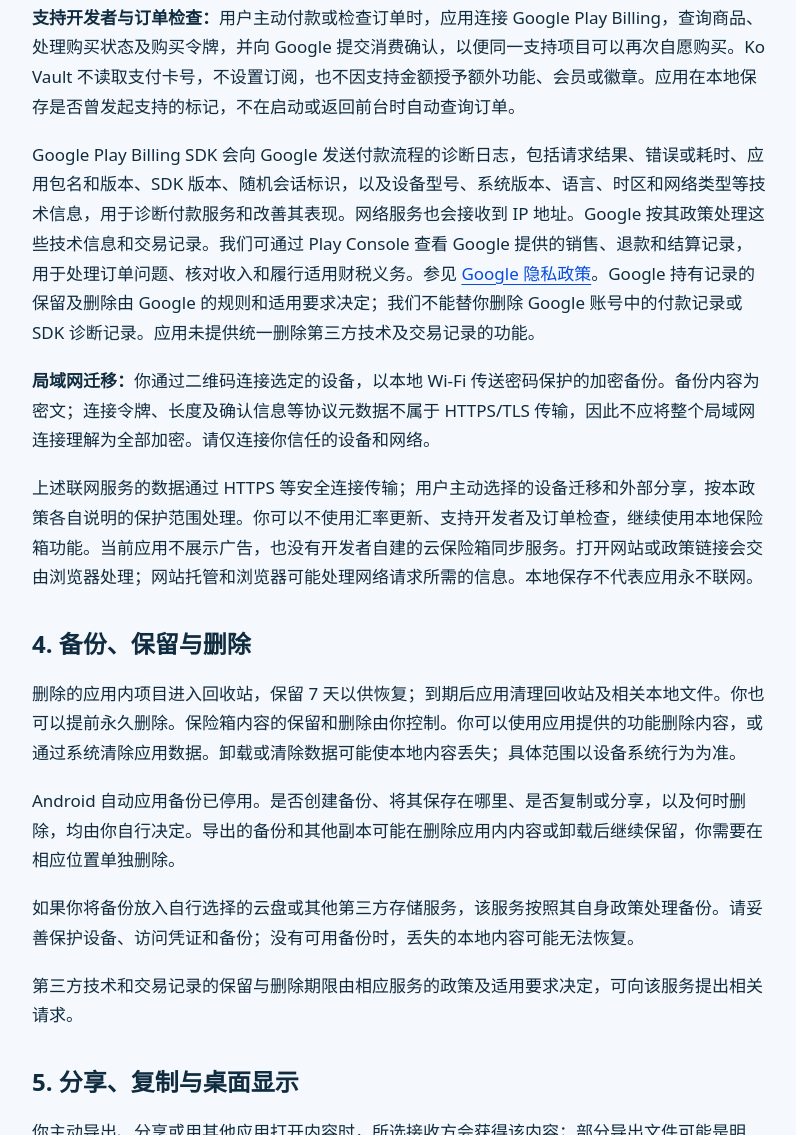
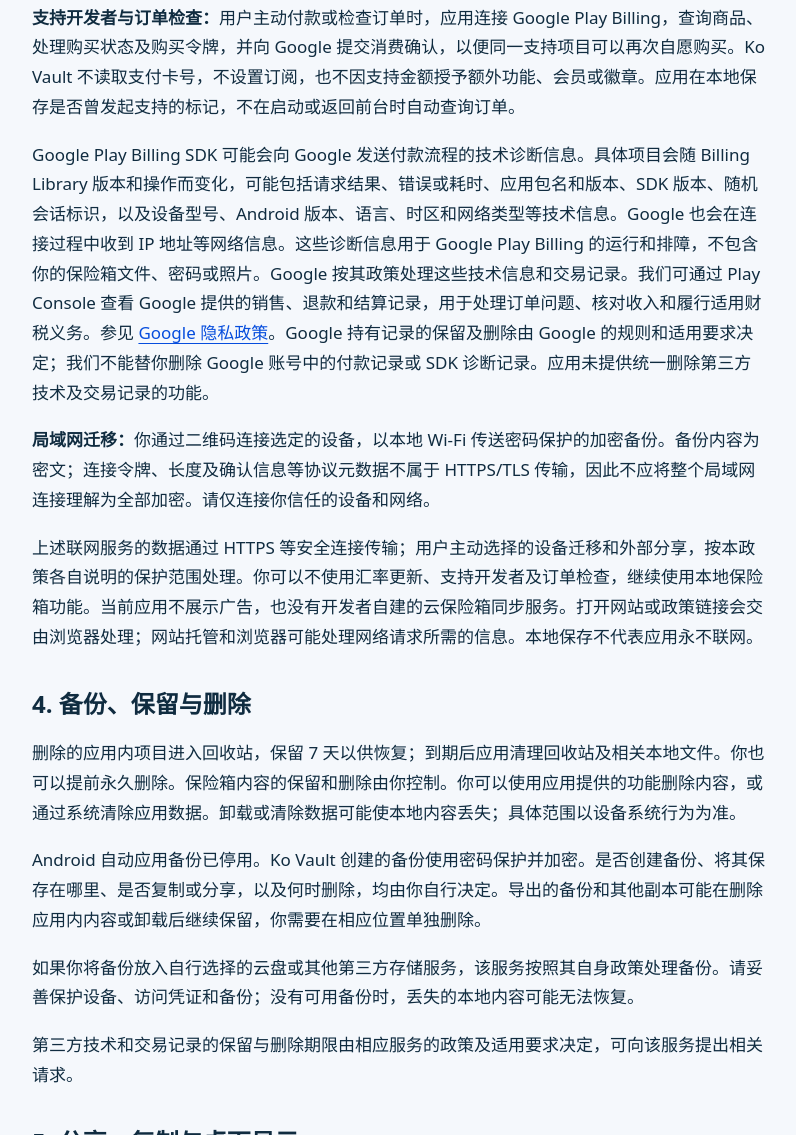
Before and after one commit to chiditw-ops/yonyva-public, a plain HTML site: page kovault/privacy/index.html in a window 1280 px wide. Shown: the part 1438-2573 px from the top of the page, without its empty margins (241-1037 px from the left). Drawn offline with Linux system fonts and the light colour scheme.

Commit message:
Clarify Billing diagnostics and encrypted backup disclosure

```diff
--- a/kovault/privacy/index.html
+++ b/kovault/privacy/index.html
@@ -4,8 +4,8 @@
 <div class="note"><p><strong>核心说明：</strong>保险箱内容保存在你的设备本地。Ko Vault 没有云账号或服务器同步。你主动更新汇率、支持开发者或检查订单时，会连接对应第三方服务。本地 Wi-Fi 迁移会将加密备份发送到你选定的另一部设备。</p></div>
 <section><h2>1. 本地内容及其用途</h2><p>你在文件库、卡证夹、金库 / 记账、便签、密码库和相片夹中添加的文件、卡证字段与附件、账目、文字、账号密码资料及照片，用于实现你选择的本地保存、整理和查看功能。这些保险箱内容以加密形式保存在设备上的应用私有空间，不通过 Ko Vault 云账号或服务器进行同步。</p><p>Ko Vault 不提供云端保险箱账户，因此我们无法通过服务器副本替你找回本地保险箱内容。</p></section>
 <section><h2>2. PIN、权限与设备访问</h2><p>保险箱内容使用 AES-256-GCM 加密，密钥由 Android Keystore 保护。本地 PIN 是应用访问控制，并非保险箱内容的加密密钥。Ko Vault 使用本地 PIN 和可选的系统生物识别保护访问。生物识别由 Android 处理；应用不接收指纹或人脸模板。设备能力、系统设置及你授予的权限会影响相应功能。</p><p>导入文件或照片、保存备份时，你通过系统选择器选择内容或目标。相机用于扫描迁移二维码；附近 Wi-Fi 权限用于设备发现和连接，较旧 Android 版本可能要求位置权限以使用 Wi-Fi 功能。这些流程不用于建立你的地理位置记录。</p><p>文件库可保存你选择的 APK 文件。只有你主动打开 APK 时，应用才将该文件交给 Android 安装器；安装权限和最终确认由系统控制。Ko Vault 不静默安装应用，也不自行下载更新安装包。</p></section>
-<section><h2>3. 联网操作与第三方服务</h2><p><strong>手动汇率更新：</strong>默认通过 HTTPS 请求 ExchangeRate-API 的 <code>open.er-api.com</code> 服务；你也可以设置自己的 HTTPS 服务地址。请求不包含保险箱中的账目、密码、文件或照片。接收服务仍能接收到 IP 地址和请求信息，用于返回汇率、限流和防止滥用。默认服务说明按 IP 限流，触发的限流状态约在 20 分钟后结束；这并不代表所有服务日志都只保留 20 分钟。其其他保留和删除规则由该服务决定。参见 <a href="https://www.exchangerate-api.com/terms">ExchangeRate-API 服务与隐私条款</a>。使用自定义服务前，请自行了解该服务的隐私规则。</p><p><strong>支持开发者与订单检查：</strong>用户主动付款或检查订单时，应用连接 Google Play Billing，查询商品、处理购买状态及购买令牌，并向 Google 提交消费确认，以便同一支持项目可以再次自愿购买。Ko Vault 不读取支付卡号，不设置订阅，也不因支持金额授予额外功能、会员或徽章。应用在本地保存是否曾发起支持的标记，不在启动或返回前台时自动查询订单。</p><p>Google Play Billing SDK 会向 Google 发送付款流程的诊断日志，包括请求结果、错误或耗时、应用包名和版本、SDK 版本、随机会话标识，以及设备型号、系统版本、语言、时区和网络类型等技术信息，用于诊断付款服务和改善其表现。网络服务也会接收到 IP 地址。Google 按其政策处理这些技术信息和交易记录。我们可通过 Play Console 查看 Google 提供的销售、退款和结算记录，用于处理订单问题、核对收入和履行适用财税义务。参见 <a href="https://policies.google.com/privacy">Google 隐私政策</a>。Google 持有记录的保留及删除由 Google 的规则和适用要求决定；我们不能替你删除 Google 账号中的付款记录或 SDK 诊断记录。应用未提供统一删除第三方技术及交易记录的功能。</p><p><strong>局域网迁移：</strong>你通过二维码连接选定的设备，以本地 Wi-Fi 传送密码保护的加密备份。备份内容为密文；连接令牌、长度及确认信息等协议元数据不属于 HTTPS/TLS 传输，因此不应将整个局域网连接理解为全部加密。请仅连接你信任的设备和网络。</p><p>上述联网服务的数据通过 HTTPS 等安全连接传输；用户主动选择的设备迁移和外部分享，按本政策各自说明的保护范围处理。你可以不使用汇率更新、支持开发者及订单检查，继续使用本地保险箱功能。当前应用不展示广告，也没有开发者自建的云保险箱同步服务。打开网站或政策链接会交由浏览器处理；网站托管和浏览器可能处理网络请求所需的信息。本地保存不代表应用永不联网。</p></section>
-<section><h2>4. 备份、保留与删除</h2><p>删除的应用内项目进入回收站，保留 7 天以供恢复；到期后应用清理回收站及相关本地文件。你也可以提前永久删除。保险箱内容的保留和删除由你控制。你可以使用应用提供的功能删除内容，或通过系统清除应用数据。卸载或清除数据可能使本地内容丢失；具体范围以设备系统行为为准。</p><p>Android 自动应用备份已停用。是否创建备份、将其保存在哪里、是否复制或分享，以及何时删除，均由你自行决定。导出的备份和其他副本可能在删除应用内内容或卸载后继续保留，你需要在相应位置单独删除。</p><p>如果你将备份放入自行选择的云盘或其他第三方存储服务，该服务按照其自身政策处理备份。请妥善保护设备、访问凭证和备份；没有可用备份时，丢失的本地内容可能无法恢复。</p><p>第三方技术和交易记录的保留与删除期限由相应服务的政策及适用要求决定，可向该服务提出相关请求。</p></section>
+<section><h2>3. 联网操作与第三方服务</h2><p><strong>手动汇率更新：</strong>默认通过 HTTPS 请求 ExchangeRate-API 的 <code>open.er-api.com</code> 服务；你也可以设置自己的 HTTPS 服务地址。请求不包含保险箱中的账目、密码、文件或照片。接收服务仍能接收到 IP 地址和请求信息，用于返回汇率、限流和防止滥用。默认服务说明按 IP 限流，触发的限流状态约在 20 分钟后结束；这并不代表所有服务日志都只保留 20 分钟。其其他保留和删除规则由该服务决定。参见 <a href="https://www.exchangerate-api.com/terms">ExchangeRate-API 服务与隐私条款</a>。使用自定义服务前，请自行了解该服务的隐私规则。</p><p><strong>支持开发者与订单检查：</strong>用户主动付款或检查订单时，应用连接 Google Play Billing，查询商品、处理购买状态及购买令牌，并向 Google 提交消费确认，以便同一支持项目可以再次自愿购买。Ko Vault 不读取支付卡号，不设置订阅，也不因支持金额授予额外功能、会员或徽章。应用在本地保存是否曾发起支持的标记，不在启动或返回前台时自动查询订单。</p><p>Google Play Billing SDK 可能会向 Google 发送付款流程的技术诊断信息。具体项目会随 Billing Library 版本和操作而变化，可能包括请求结果、错误或耗时、应用包名和版本、SDK 版本、随机会话标识，以及设备型号、Android 版本、语言、时区和网络类型等技术信息。Google 也会在连接过程中收到 IP 地址等网络信息。这些诊断信息用于 Google Play Billing 的运行和排障，不包含你的保险箱文件、密码或照片。Google 按其政策处理这些技术信息和交易记录。我们可通过 Play Console 查看 Google 提供的销售、退款和结算记录，用于处理订单问题、核对收入和履行适用财税义务。参见 <a href="https://policies.google.com/privacy">Google 隐私政策</a>。Google 持有记录的保留及删除由 Google 的规则和适用要求决定；我们不能替你删除 Google 账号中的付款记录或 SDK 诊断记录。应用未提供统一删除第三方技术及交易记录的功能。</p><p><strong>局域网迁移：</strong>你通过二维码连接选定的设备，以本地 Wi-Fi 传送密码保护的加密备份。备份内容为密文；连接令牌、长度及确认信息等协议元数据不属于 HTTPS/TLS 传输，因此不应将整个局域网连接理解为全部加密。请仅连接你信任的设备和网络。</p><p>上述联网服务的数据通过 HTTPS 等安全连接传输；用户主动选择的设备迁移和外部分享，按本政策各自说明的保护范围处理。你可以不使用汇率更新、支持开发者及订单检查，继续使用本地保险箱功能。当前应用不展示广告，也没有开发者自建的云保险箱同步服务。打开网站或政策链接会交由浏览器处理；网站托管和浏览器可能处理网络请求所需的信息。本地保存不代表应用永不联网。</p></section>
+<section><h2>4. 备份、保留与删除</h2><p>删除的应用内项目进入回收站，保留 7 天以供恢复；到期后应用清理回收站及相关本地文件。你也可以提前永久删除。保险箱内容的保留和删除由你控制。你可以使用应用提供的功能删除内容，或通过系统清除应用数据。卸载或清除数据可能使本地内容丢失；具体范围以设备系统行为为准。</p><p>Android 自动应用备份已停用。Ko Vault 创建的备份使用密码保护并加密。是否创建备份、将其保存在哪里、是否复制或分享，以及何时删除，均由你自行决定。导出的备份和其他副本可能在删除应用内内容或卸载后继续保留，你需要在相应位置单独删除。</p><p>如果你将备份放入自行选择的云盘或其他第三方存储服务，该服务按照其自身政策处理备份。请妥善保护设备、访问凭证和备份；没有可用备份时，丢失的本地内容可能无法恢复。</p><p>第三方技术和交易记录的保留与删除期限由相应服务的政策及适用要求决定，可向该服务提出相关请求。</p></section>
 <section><h2>5. 分享、复制与桌面显示</h2><p>你主动导出、分享或用其他应用打开内容时，所选接收方会获得该内容；部分导出文件可能是明文。复制到剪贴板、显示在桌面小工具中的内容也可能在保险箱保护范围之外被访问。第三方应用、云盘或收件人按照自己的规则处理收到的内容，请在分享前确认对象和内容。</p></section><section><h2>6. 联系我们时提供的信息</h2><p>如果你发送邮件咨询，我们会收到你的邮箱地址、邮件内容及你主动提供的附件，并使用这些信息处理和回复你的请求。请勿在邮件中发送保险箱 PIN、账号密码或不必要的私密文件。邮件服务提供方可能按其政策处理邮件传输与存储所需的数据。</p><p>你可以通过下方邮箱提出与我们收到的信息有关的查询或删除请求。对于只保存在你设备上的保险箱内容，请在设备上自行管理。</p></section>
 <section><h2>7. 政策更新</h2><p>如应用功能或数据处理方式发生变化，我们会更新本页面及“最后更新”日期。请在使用相关功能时查看适用的最新说明。</p></section>
 <section><h2>8. 隐私联系</h2><p>公司：<strong>Chidi International Limited</strong><br>应用：Ko Vault<br>邮箱：<a href="mailto:chidi@88.com">chidi@88.com</a><br>官网：<a href="https://yonyva.com">yonyva.com</a></p></section></main><footer><div class="wrap"><span>© 2026 Chidi International Limited</span><a href="/">返回 Ko Vault 官网</a></div></footer></body></html>
```
